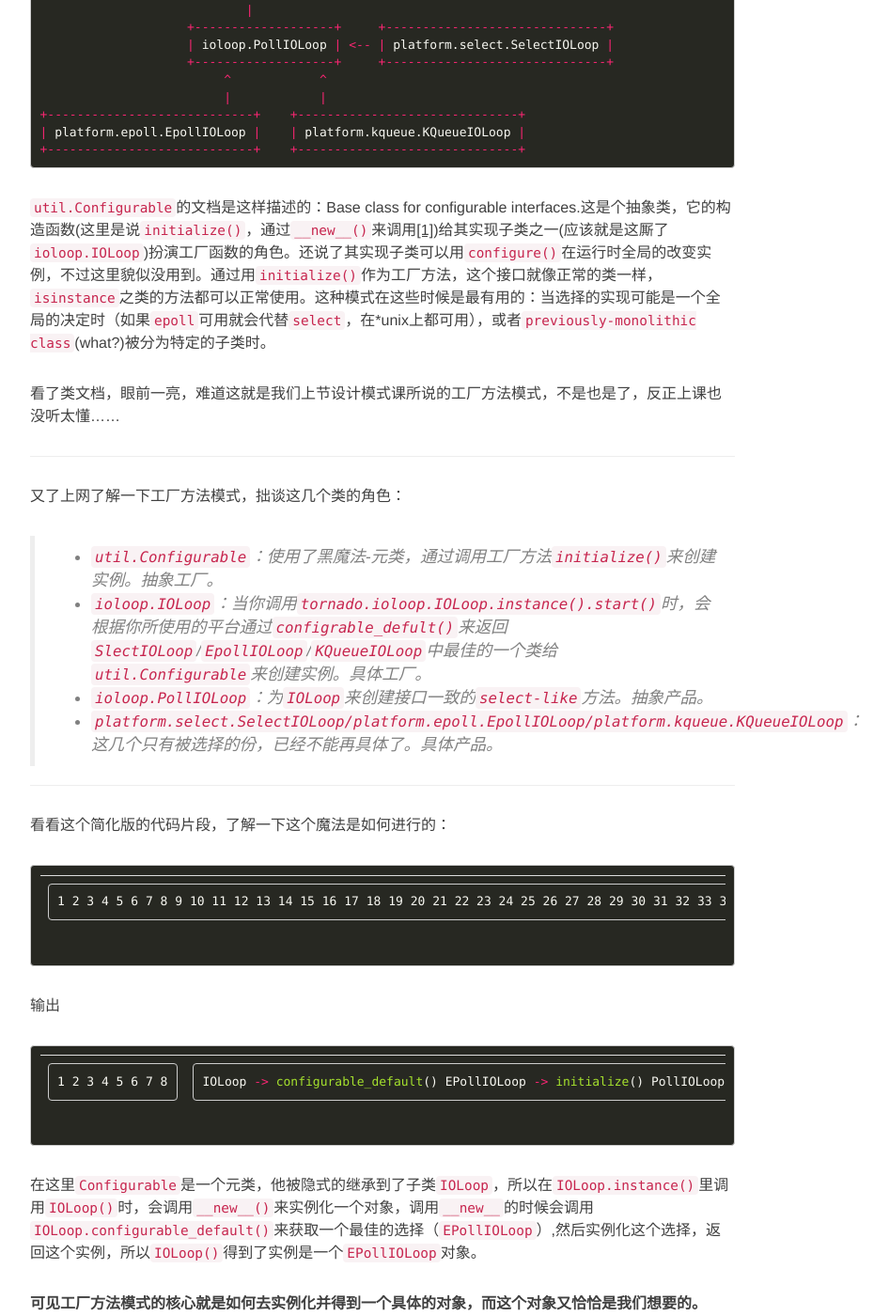
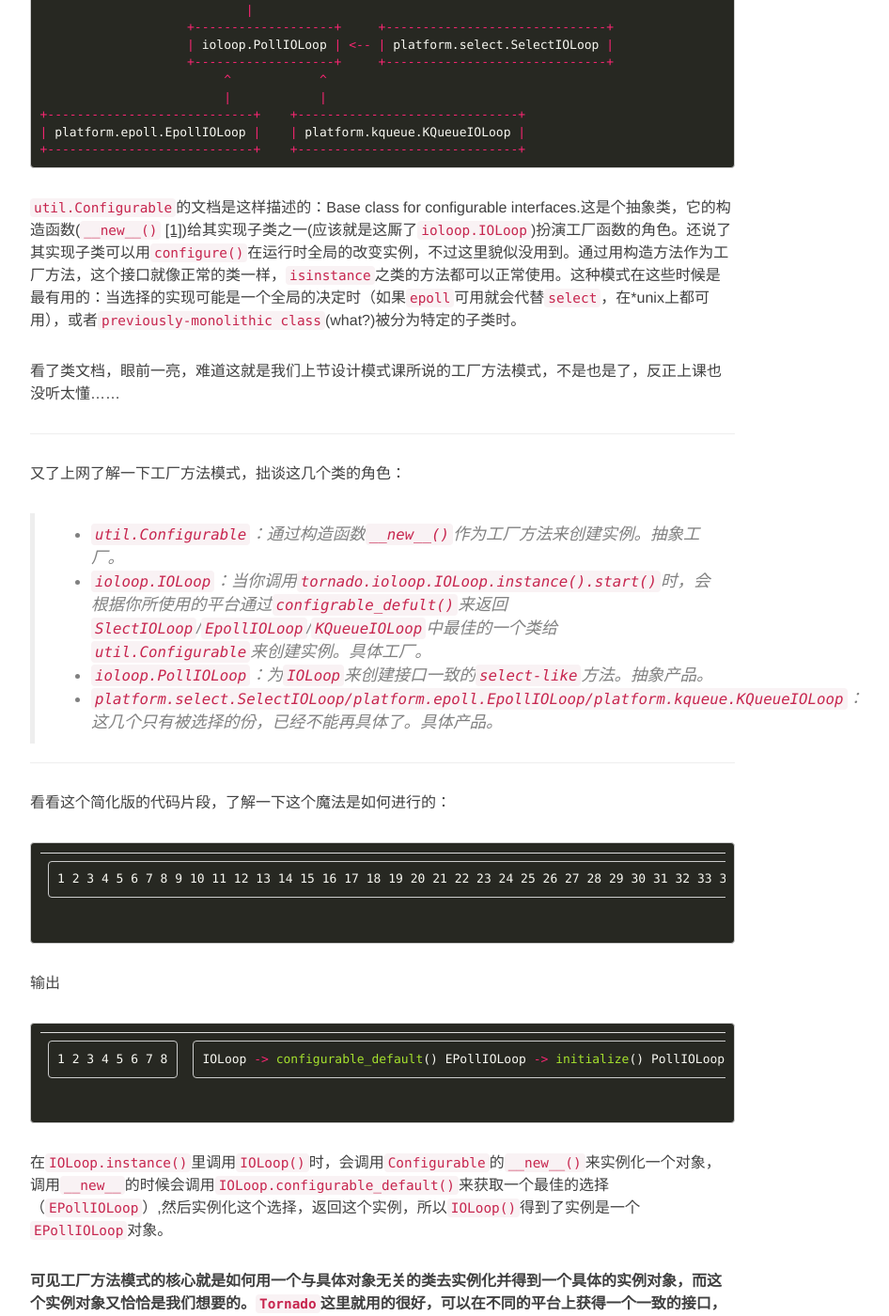
Before and after one commit to damnever/damnever.github.io, a Jekyll site: the page built from _posts/2015-03-28-factory-method-pattern-in-python.md, in a window 1280 px wide and 1400 px high, scrolled down 1555 px. Shown: the whole window at 94% size, without its empty margins (233-1179 px from the left). Built offline with Jekyll 4.4.1, drawn with Linux system fonts in a browser that asks for light colours; nearby versions of some CDN libraries; comment, search, counter and statistics services are not loaded.

Commit message:
not metaclass

```diff
--- a/_posts/2015-03-28-factory-method-pattern-in-python.md
+++ b/_posts/2015-03-28-factory-method-pattern-in-python.md
@@ -58,7 +58,7 @@ tags:
 +----------------------------+    +------------------------------+
 {% endhighlight %}
 
-`util.Configurable`的文档是这样描述的：Base class for configurable interfaces.这是个抽象类，它的构造函数(<span id="r1">这里是说`initialize()`，通过`__new__()`来调用[[1]](#1)</span>)给其实现子类之一(应该就是这厮了`ioloop.IOLoop`)扮演工厂函数的角色。还说了其实现子类可以用`configure()`在运行时全局的改变实例，不过这里貌似没用到。通过用`initialize()`作为工厂方法，这个接口就像正常的类一样，`isinstance`之类的方法都可以正常使用。这种模式在这些时候是最有用的：当选择的实现可能是一个全局的决定时（如果`epoll`可用就会代替`select`，在*unix上都可用），或者`previously-monolithic class`(what?)被分为特定的子类时。
+`util.Configurable`的文档是这样描述的：Base class for configurable interfaces.这是个抽象类，它的构造函数(<span id="r1">`__new__()` [[1]](#1)</span>)给其实现子类之一(应该就是这厮了`ioloop.IOLoop`)扮演工厂函数的角色。还说了其实现子类可以用`configure()`在运行时全局的改变实例，不过这里貌似没用到。通过用构造方法作为工厂方法，这个接口就像正常的类一样，`isinstance`之类的方法都可以正常使用。这种模式在这些时候是最有用的：当选择的实现可能是一个全局的决定时（如果`epoll`可用就会代替`select`，在*unix上都可用），或者`previously-monolithic class`(what?)被分为特定的子类时。
 
 看了类文档，眼前一亮，难道这就是我们上节设计模式课所说的工厂方法模式，不是也是了，反正上课也没听太懂……
 
@@ -66,7 +66,7 @@ tags:
 
 又了上网了解一下工厂方法模式，拙谈这几个类的角色：
 
-> - `util.Configurable`：使用了黑魔法-元类，通过调用工厂方法`initialize()`来创建实例。抽象工厂。
+> - `util.Configurable`：通过构造函数`__new__()`作为工厂方法来创建实例。抽象工厂。
 > - `ioloop.IOLoop`：当你调用`tornado.ioloop.IOLoop.instance().start()`时，会根据你所使用的平台通过`configrable_defult()`来返回`SlectIOLoop`/`EpollIOLoop`/`KQueueIOLoop`中最佳的一个类给`util.Configurable`来创建实例。具体工厂。
 > - `ioloop.PollIOLoop`：为`IOLoop`来创建接口一致的`select-like`方法。抽象产品。
 > - `platform.select.SelectIOLoop/platform.epoll.EpollIOLoop/platform.kqueue.KQueueIOLoop`：这几个只有被选择的份，已经不能再具体了。具体产品。
@@ -82,6 +82,7 @@ EPOLL, SELECT = 2, 1
 class Configurable(object):
 
     def __new__(cls, **kwargs):
+        """ 构造器， 工厂方法 """
         impl = cls.configurable_default()
         instance = super(Configurable, cls).__new__(impl)
         instance.initialize(**kwargs)
@@ -153,9 +154,9 @@ IOLoop -> instance()
 <__main__.EPollIOLoop object at 0x7f91f7da1590>
 {% endhighlight %}
 
-在这里`Configurable`是一个元类，他被隐式的继承到了子类`IOLoop`，所以在`IOLoop.instance()`里调用`IOLoop()`时，会调用`__new__()`来实例化一个对象，调用`__new__`的时候会调用`IOLoop.configurable_default()`来获取一个最佳的选择（`EPollIOLoop`）,然后实例化这个选择，返回这个实例，所以`IOLoop()`得到了实例是一个`EPollIOLoop`对象。
+在`IOLoop.instance()`里调用`IOLoop()`时，会调用`Configurable`的`__new__()`来实例化一个对象，调用`__new__`的时候会调用`IOLoop.configurable_default()`来获取一个最佳的选择（`EPollIOLoop`）,然后实例化这个选择，返回这个实例，所以`IOLoop()`得到了实例是一个`EPollIOLoop`对象。
 
-**可见工厂方法模式的核心就是如何去实例化并得到一个具体的对象，而这个对象又恰恰是我们想要的。`Tornado`这里就用的很好，可以在不同的平台上获得一个一致的接口，而不需要每个平台都去调用一个不同的接口来完成相似的工作。**
+**可见工厂方法模式的核心就是如何用一个与具体对象无关的类去实例化并得到一个具体的实例对象，而这个实例对象又恰恰是我们想要的。`Tornado`这里就用的很好，可以在不同的平台上获得一个一致的接口，而不需要每个平台都去调用一个不同的接口来完成相似的工作。**
 
 ---
 
```
Also changed, not shown: other parts of _posts/2015-03-28-factory-method-pattern-in-python.md (+1 -1 lines).
